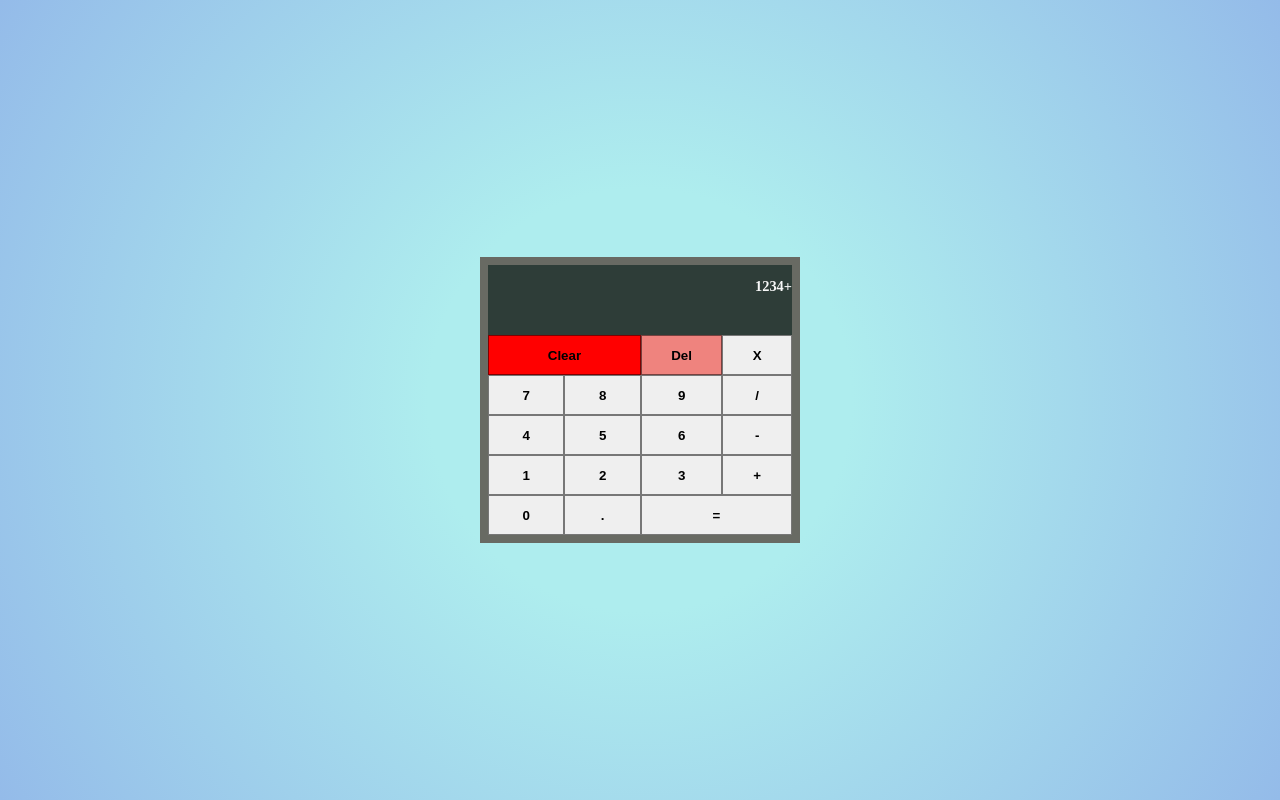
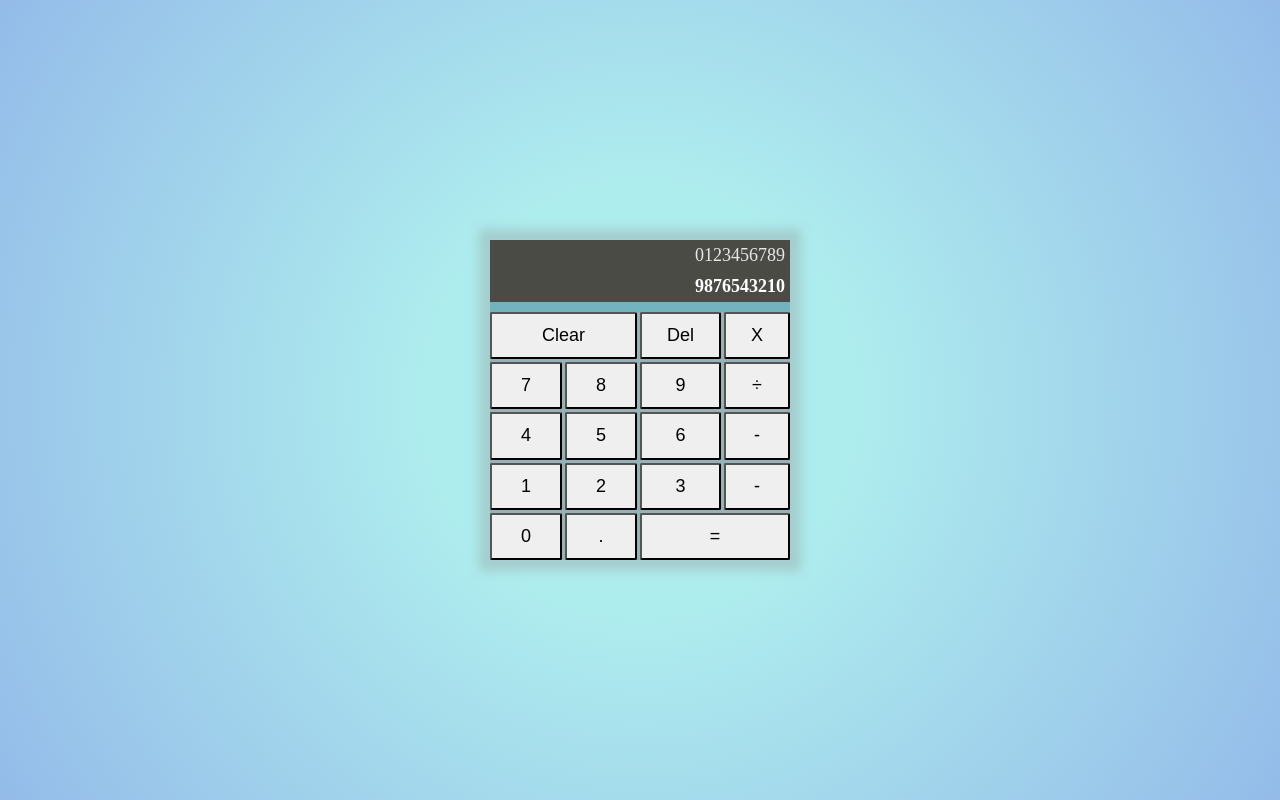
Before and after one commit to Tebibux/calculator, a plain HTML site: page index.html in a window 1280 px wide. Drawn offline with Linux system fonts and the light colour scheme.

Commit message:
New UI finished

```diff
--- a/index.html
+++ b/index.html
@@ -4,39 +4,41 @@
 <head>
 	<meta charset="UTF-8">
 	<meta http-equiv="X-UA-Compatible" content="IE=edge">
-	<script defer src="script.js"></script>
+	<meta name="viewport" content="width=device-width, initial-scale=1.0">
 	<link rel="stylesheet" href="style.css">
-	<meta name="viewport" content="width=1.0" initial-scale=1.0">
-	<title>Calculator</title>
+	<title>TheOdinCalculator</title>
 </head>
 
 <body>
-	<div class="calculator-element">
-		<div class="operationDisplay">
-			<div class="previousOperation">1234+</div>
-			<div class="newOperation"></div>
-		</div>
-		<div class="operation">
-			<button class="allClear allClear-delete">Clear</button>
-			<button class="del deleter">Del</button>
-			<button class="op mul">X</button>
-			<button class="number seven">7</button>
-			<button class="number eight">8</button>
-			<button class="number nine">9</button>
-			<button class="op div">/</button>
-			<button class="number four">4</button>
-			<button class="number five">5</button>
-			<button class="number six">6</button>
-			<button class="op sub">-</button>
-			<button class="number one">1</button>
-			<button class="number two">2</button>
-			<button class="number three">3</button>
-			<button class="op add">+</button>
-			<button class="number zero">0</button>
-			<button class="number dot">.</button>
-			<button class="op equal">=</button>
+	<div class="mainContainer">
+		<div class="container">
+			<div class="displayBox">
+				<div class="previousBox innerBox">0123456789</div>
+				<div class="currentBox innerBox">9876543210</div>
+			</div>
+			<div class="buttonBox">
+				<button class="allClear twice_span">Clear</button>
+				<button class="del_span">Del</button>
+				<button class="mul_span">X</button>
+				<button class="seven_span">7</button>
+				<button class="eight_span">8</button>
+				<button class="nine_span">9</button>
+				<button class="div_span">÷</button>
+				<button class="four_span">4</button>
+				<button class="five_span">5</button>
+				<button class="six_span">6</button>
+				<button class="sub_span">-</button>
+				<button class="one_span">1</button>
+				<button class="two_span">2</button>
+				<button class="three_span">3</button>
+				<button class="minus_span">-</button>
+				<button class="zero_span">0</button>
+				<button class="dot_span">.</button>
+				<button class="equalSign equal_span">=</button>
+			</div>
 		</div>
 	</div>
+
 </body>
 
 </html>
--- a/style.css
+++ b/style.css
@@ -1,76 +1,80 @@
 * {
-	box-sizing: border-box;
 	padding: 0;
 	margin: 0;
+	font-size: 18px;
+	color: white;
 }
 
-body {
+.mainContainer {
 	height: 100vh;
 	display: flex;
+	justify-content: center;
 	align-items: center;
-	color: white;
-	justify-content: center;
-	background: rgb(174, 237, 238);
 	background: radial-gradient(circle,
 			rgba(174, 237, 238, 1) 28%,
 			rgba(148, 187, 233, 1) 100%);
 }
 
-.calculator-element {
-	width: 25%;
-	background-color: rgba(250, 235, 215, 0.75);
-	border: 8px solid rgba(0, 0, 0, 0.548);
+.container {
+	height: 40vh;
+	width: 300px;
 	display: flex;
 	flex-direction: column;
+	gap: 10px;
+	background-color: rgba(87, 151, 170, 0.678);
+	box-shadow: 0px 0px 10px 11px rgba(148, 148, 148, 0.34);
+	-webkit-box-shadow: 0px 0px 10px 11px rgba(148, 148, 148, 0.34);
+	-moz-box-shadow: 0px 0px 10px 11px rgba(148, 148, 148, 0.34);
 }
-.operationDisplay{
-	width: 100%;
-	height: 70px;
+
+.displayBox {
+	height: auto;
+	background-color: rgb(75, 75, 70);
 	display: flex;
 	flex-direction: column;
 	align-items: flex-end;
 	justify-content: space-around;
-	background-color: rgb(46, 61, 56);
+	gap: 10px;
+	padding: 5px;
+}
+
+.innerBox {
+	display: flex;
+	justify-content: end;
+	width: 100%;
+}
+.currentBox{
 	font-weight: bold;
 }
-.previousOperation{
-	font-size: 0.9em;
-	color: rgba(255, 255, 255, 0.966);
+.previousBox{
+	color: rgba(255, 255, 255, 0.87);
 }
-.newOperation{
-	font-size: 1.5em;
+.buttonBox{
+	height: 100%;
+	width: 100%;
+	background-color: rgba(162, 177, 180, 0.795);
+	display: grid;
+	grid-template-areas:
+	'twice_span twice_span del_span mul_span'
+	'seven_span eight_span nine_span div_span'
+	'four_span five_span six_span sub_span'
+	'one_span two_span three_span minus_span'
+	'zero_span dot_span equalSign equalSign';
+	gap: 3px;
 }
 button{
-	width: 100%;
-	height: 40px;
-	font-weight: bolder;
-	border: 1px solid rgb(0, 0, 0, 0.5);
-
+	color: black;
+	border-radius: 2px;
 }
 button:hover{
-	background-color: azure;
-}
-.operation{
-	width: 100%;
-	height: 100%;
-	display: grid;
-	grid-template-areas:
-	'ac ac del mul'
-	'seven eight del mul'
-	'four five six sub'
-	'one two three add'
-	'ze dot equal equal'
-	;
+	background-color: rgba(0, 0, 0, 0.322);
+	color: white;
 }
 .allClear{
-	grid-column: ac;
 	width: 100%;
-	background-color: red;
+	grid-column: twice_span;
 }
-.equal{
-	grid-area: equal;
+.equalSign{
 	width: 100%;
+	grid-column: equalSign;
 }
-.del{
-	background-color: rgba(245, 68, 68, 0.616);
-}
```
